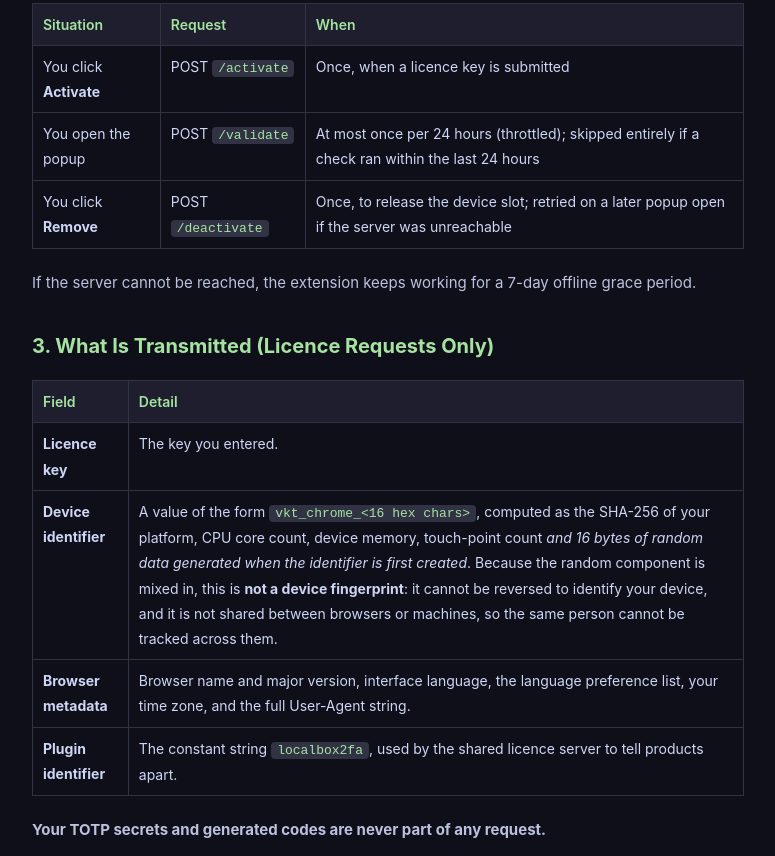
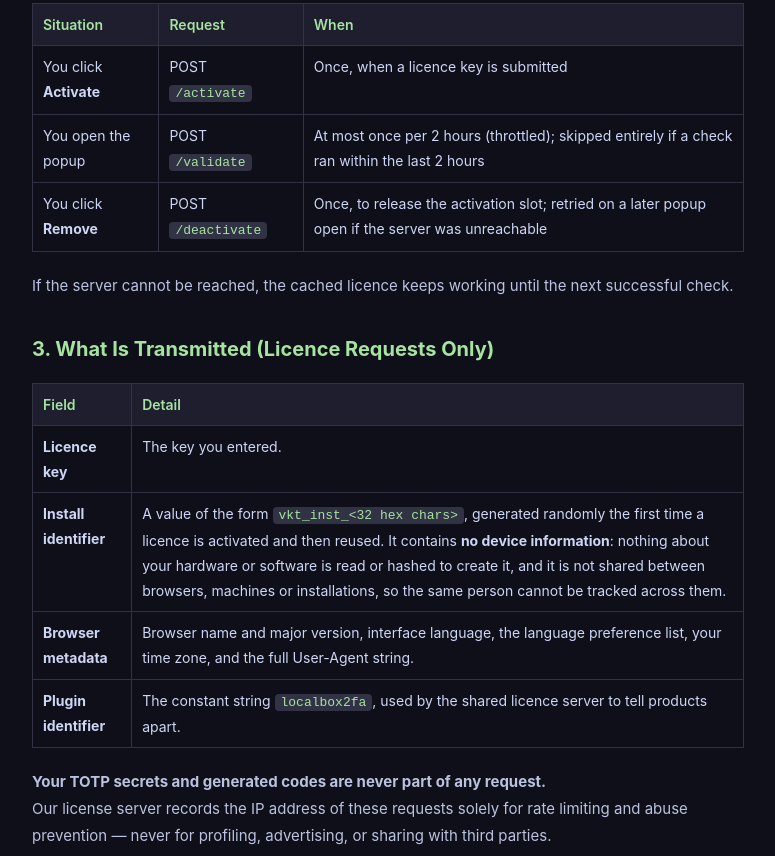
Before and after one commit to annmax1983/LocalBox2FA, a plain HTML site: page privacy-policy.html in a window 1280 px wide. Shown: the part 1164-2020 px from the top of the page, without its empty margins (252-1027 px from the left). Drawn offline with Linux system fonts and the light colour scheme.

Commit message:
update privacy policy and readme

```diff
--- a/privacy-policy.html
+++ b/privacy-policy.html
@@ -60,7 +60,7 @@
       Saved secrets go into the extension's own storage (<code>chrome.storage.local</code>) — stored in plaintext
       by default, or encrypted with AES-GCM once you enable a master password.
       The extension makes <strong>network requests only when a Premium licence is involved</strong>:
-      activating it, re-verifying it on open (at most once every 24 hours), or releasing it.
+      activating it, re-verifying it on open (at most once every 2 hours), or releasing it.
       Without a licence it never contacts any server.
     </div>
 
@@ -92,10 +92,10 @@
     <table class="table">
       <tr><th>Situation</th><th>Request</th><th>When</th></tr>
       <tr><td>You click <strong>Activate</strong></td><td>POST <code>/activate</code></td><td>Once, when a licence key is submitted</td></tr>
-      <tr><td>You open the popup</td><td>POST <code>/validate</code></td><td>At most once per 24 hours (throttled); skipped entirely if a check ran within the last 24 hours</td></tr>
-      <tr><td>You click <strong>Remove</strong></td><td>POST <code>/deactivate</code></td><td>Once, to release the device slot; retried on a later popup open if the server was unreachable</td></tr>
+      <tr><td>You open the popup</td><td>POST <code>/validate</code></td><td>At most once per 2 hours (throttled); skipped entirely if a check ran within the last 2 hours</td></tr>
+      <tr><td>You click <strong>Remove</strong></td><td>POST <code>/deactivate</code></td><td>Once, to release the activation slot; retried on a later popup open if the server was unreachable</td></tr>
     </table>
-    <p>If the server cannot be reached, the extension keeps working for a 7-day offline grace period.</p>
+    <p>If the server cannot be reached, the cached licence keeps working until the next successful check.</p>
 
     <h2>3. What Is Transmitted (Licence Requests Only)</h2>
     <table class="table">
@@ -105,12 +105,11 @@
         <td>The key you entered.</td>
       </tr>
       <tr>
-        <td><strong>Device identifier</strong></td>
-        <td>A value of the form <code>vkt_chrome_&lt;16 hex chars&gt;</code>, computed as the SHA-256 of your
-          platform, CPU core count, device memory, touch-point count <em>and 16 bytes of random data generated
-          when the identifier is first created</em>. Because the random component is mixed in, this is
-          <strong>not a device fingerprint</strong>: it cannot be reversed to identify your device, and it is
-          not shared between browsers or machines, so the same person cannot be tracked across them.</td>
+        <td><strong>Install identifier</strong></td>
+        <td>A value of the form <code>vkt_inst_&lt;32 hex chars&gt;</code>, generated randomly the first time a
+          licence is activated and then reused. It contains <strong>no device information</strong>: nothing
+          about your hardware or software is read or hashed to create it, and it is not shared between browsers,
+          machines or installations, so the same person cannot be tracked across them.</td>
       </tr>
       <tr>
         <td><strong>Browser metadata</strong></td>
@@ -123,6 +122,7 @@
       </tr>
     </table>
     <p><strong>Your TOTP secrets and generated codes are never part of any request.</strong></p>
+    <p>Our license server records the IP address of these requests solely for rate limiting and abuse prevention — never for profiling, advertising, or sharing with third parties.</p>
 
     <h2>4. What We Do Not Do</h2>
     <ul>
@@ -135,7 +135,7 @@
 
     <h2>5. Permissions</h2>
     <ul>
-      <li><strong>storage</strong> — to keep your saved records, your licence status and the device identifier
+      <li><strong>storage</strong> — to keep your saved records, your licence status and the install identifier
         in the extension's local storage area.</li>
       <li><strong>https://api.annmax1983.com/*</strong> — to reach the licence server, and only for the
         licence requests described in section 2.</li>
@@ -149,7 +149,7 @@
 
     <h2>7. Data Retention &amp; Removal</h2>
     <ul>
-      <li>Licence data (licence key, device identifier, last verification time) is kept in the extension's local
+      <li>Licence data (licence key, install identifier, last verification time) is kept in the extension's local
         storage. Click <strong>Remove</strong> in Settings to clear it, or uninstall the extension.</li>
       <li><strong>Uninstalling the extension or clearing its data permanently erases every saved account.</strong>
         Export a backup first if you need one.</li>
```
Also changed, not shown: 6 other files.
